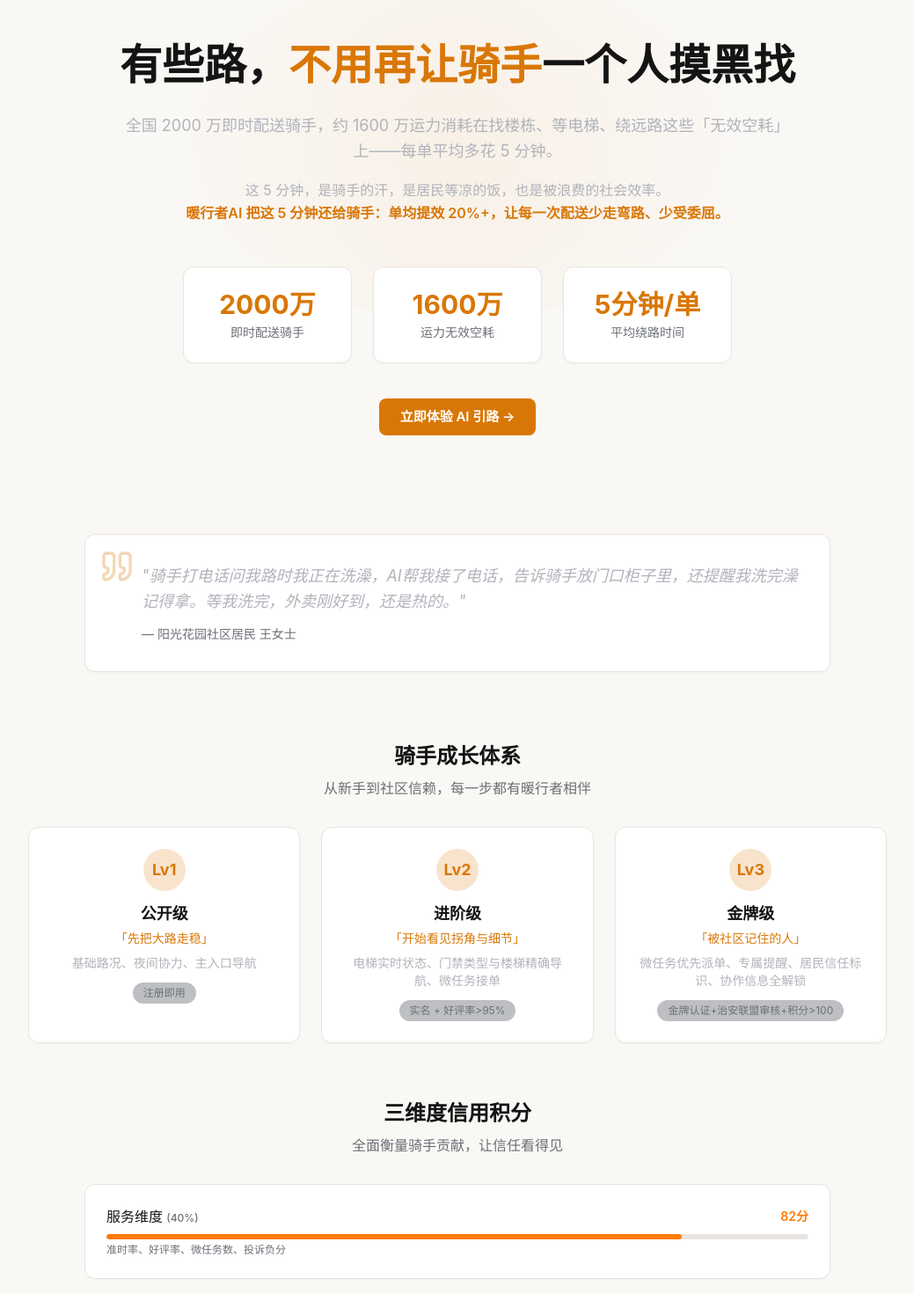
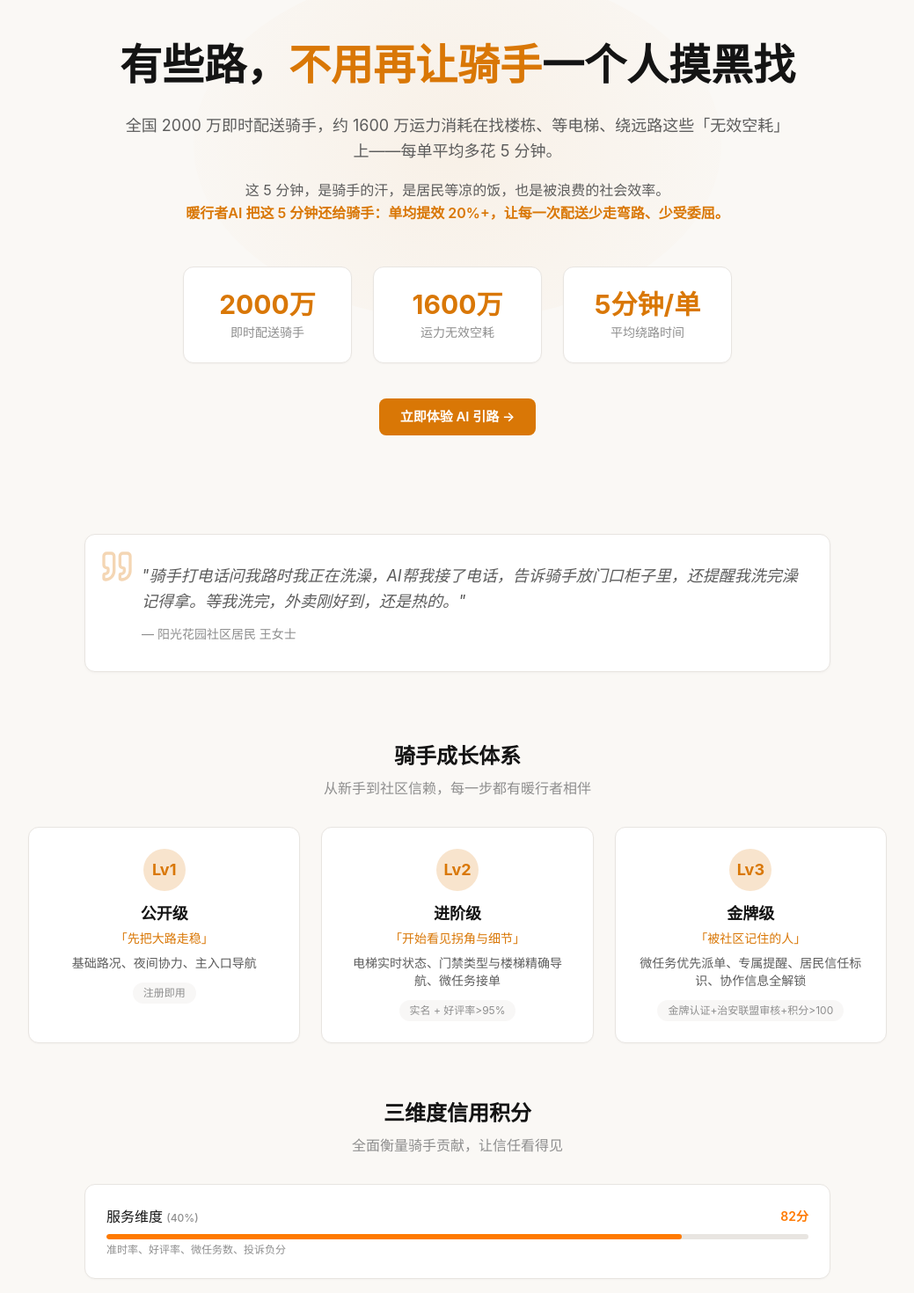
Before and after one commit to zhangshujuan1314/nuanxingzhe-ai-next, a Next.js app: page / in a window 1280 px wide. Shown: the part 100-1570 px from the top of the page at 88% size, without its empty margins (120-1159 px from the left). Built offline with nearby package versions, Linux system fonts and the light colour scheme.

Commit message:
UI: Claude风格暖白主题 — 全局切换深色→浅色

```diff
--- a/app/page.tsx
+++ b/app/page.tsx
@@ -13,10 +13,10 @@ export default function StoryPage() {
           <h1 className="text-4xl md:text-5xl font-bold mb-6 leading-tight">
             有些路，<span className="text-warm">不用再让骑手</span>一个人摸黑找
           </h1>
-          <p className="text-[#B0B3BA] text-lg max-w-3xl mx-auto mb-4 leading-relaxed">
+          <p className="text-[#5C5C5C] text-lg max-w-3xl mx-auto mb-4 leading-relaxed">
             全国 2000 万即时配送骑手，约 1600 万运力消耗在找楼栋、等电梯、绕远路这些「无效空耗」上——每单平均多花 5 分钟。
           </p>
-          <p className="text-[#B0B3BA] max-w-3xl mx-auto leading-relaxed">
+          <p className="text-[#5C5C5C] max-w-3xl mx-auto leading-relaxed">
             这 5 分钟，是骑手的汗，是居民等凉的饭，也是被浪费的社会效率。<br />
             <span className="text-warm font-semibold">暖行者AI 把这 5 分钟还给骑手：单均提效 20%+，让每一次配送少走弯路、少受委屈。</span>
           </p>
@@ -25,15 +25,15 @@ export default function StoryPage() {
           <div className="flex flex-wrap justify-center gap-6 mt-12">
             <div className="card w-48 text-center">
               <div className="text-3xl font-bold text-warm"><CountUp target={2000} />万</div>
-              <div className="text-[#6B6F76] text-sm mt-1">即时配送骑手</div>
+              <div className="text-[#8E8E8E] text-sm mt-1">即时配送骑手</div>
             </div>
             <div className="card w-48 text-center">
               <div className="text-3xl font-bold text-warm"><CountUp target={1600} />万</div>
-              <div className="text-[#6B6F76] text-sm mt-1">运力无效空耗</div>
+              <div className="text-[#8E8E8E] text-sm mt-1">运力无效空耗</div>
             </div>
             <div className="card w-48 text-center">
               <div className="text-3xl font-bold text-warm"><CountUp target={5} />分钟/单</div>
-              <div className="text-[#6B6F76] text-sm mt-1">平均绕路时间</div>
+              <div className="text-[#8E8E8E] text-sm mt-1">平均绕路时间</div>
             </div>
           </div>
 
@@ -45,23 +45,23 @@ export default function StoryPage() {
       <section className="max-w-4xl mx-auto px-6 py-12">
         <div className="glass p-8 relative">
           <Quote className="w-10 h-10 text-warm/30 absolute top-4 left-4" />
-          <p className="text-[#B0B3BA] text-lg leading-relaxed italic pl-8">"{userStory}"</p>
-          <p className="text-[#6B6F76] text-sm mt-3 pl-8">— 阳光花园社区居民 王女士</p>
+          <p className="text-[#5C5C5C] text-lg leading-relaxed italic pl-8">"{userStory}"</p>
+          <p className="text-[#8E8E8E] text-sm mt-3 pl-8">— 阳光花园社区居民 王女士</p>
         </div>
       </section>
 
       {/* Growth System */}
       <section className="max-w-5xl mx-auto px-6 py-8">
         <h2 className="text-2xl font-bold mb-2 text-center">骑手成长体系</h2>
-        <p className="text-[#6B6F76] text-center mb-8">从新手到社区信赖，每一步都有暖行者相伴</p>
+        <p className="text-[#8E8E8E] text-center mb-8">从新手到社区信赖，每一步都有暖行者相伴</p>
         <div className="grid grid-cols-1 md:grid-cols-3 gap-6">
           {levels.map(l => (
             <div key={l.lv} className="card flex flex-col items-center text-center p-6">
               <div className="w-12 h-12 rounded-full bg-warm/20 flex items-center justify-center text-warm font-bold text-lg mb-3">Lv{l.lv}</div>
               <h3 className="text-lg font-semibold mb-1">{l.name}</h3>
               <p className="text-warm text-sm font-medium mb-2">「{l.tagline}」</p>
-              <p className="text-[#B0B3BA] text-sm mb-3">{l.desc}</p>
-              <span className="text-[#6B6F76] text-xs bg-[#2A2D35]/30 px-3 py-1 rounded-full">{l.requirement}</span>
+              <p className="text-[#5C5C5C] text-sm mb-3">{l.desc}</p>
+              <span className="text-[#8E8E8E] text-xs bg-[#E8E5E1]/30 px-3 py-1 rounded-full">{l.requirement}</span>
             </div>
           ))}
         </div>
@@ -70,16 +70,16 @@ export default function StoryPage() {
       {/* Score Dimensions */}
       <section className="max-w-4xl mx-auto px-6 py-8">
         <h2 className="text-2xl font-bold mb-2 text-center">三维度信用积分</h2>
-        <p className="text-[#6B6F76] text-center mb-8">全面衡量骑手贡献，让信任看得见</p>
+        <p className="text-[#8E8E8E] text-center mb-8">全面衡量骑手贡献，让信任看得见</p>
         <div className="space-y-5">
           {scoreDimensions.map(d => (
             <div key={d.name} className="card">
               <div className="flex items-center justify-between mb-2">
-                <span className="font-medium">{d.name} <span className="text-[#6B6F76] text-xs">({d.pct}%)</span></span>
+                <span className="font-medium">{d.name} <span className="text-[#8E8E8E] text-xs">({d.pct}%)</span></span>
                 <span className="text-sm font-semibold" style={{ color: d.color }}>{d.score}分</span>
               </div>
               <div className="progress-bar mb-1"><div className="progress-fill" style={{ width: `${d.score}%`, background: d.color }} /></div>
-              <p className="text-[#6B6F76] text-xs">{d.items}</p>
+              <p className="text-[#8E8E8E] text-xs">{d.items}</p>
             </div>
           ))}
         </div>
```
